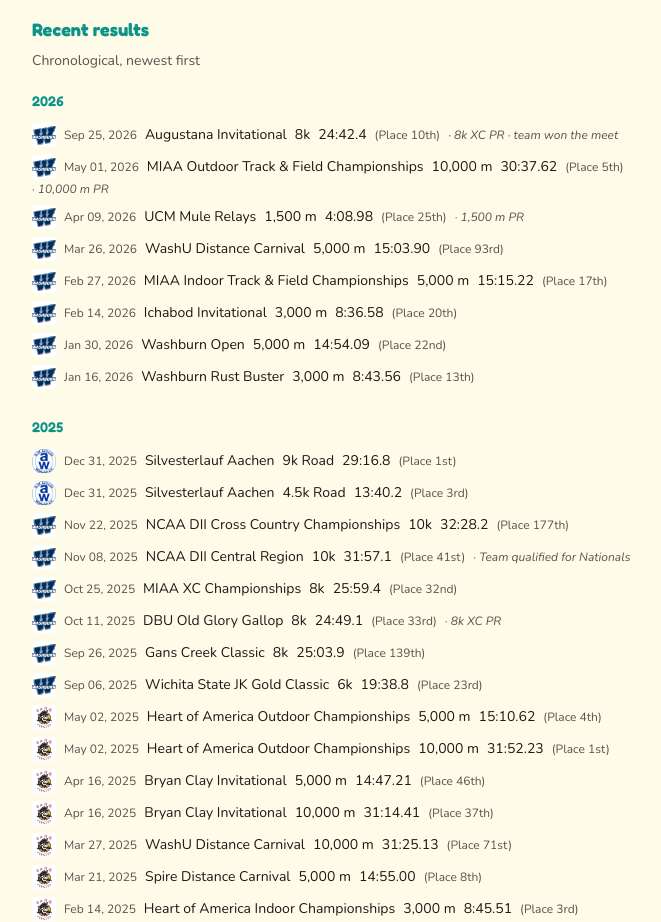
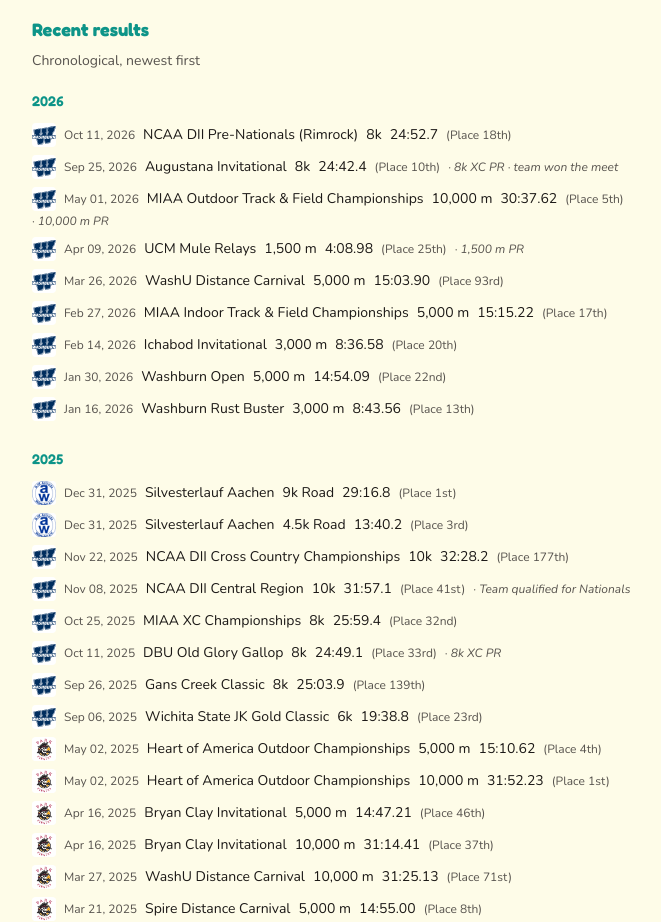
Before and after one commit to Lxkasmehl/Portfolio, a Next.js app: page /sports in a window 1280 px wide. Shown: the part 3840-4762 px from the top of the page, without its empty margins (272-933 px from the left). Built offline with nearby package versions, Linux system fonts and the light colour scheme.

Commit message:
Add 2026 NCAA DII Pre-Nationals XC result
Co-Authored-By: Claude Opus 5.5 <noreply@anthropic.com>

```diff
--- a/content/sportsData.ts
+++ b/content/sportsData.ts
@@ -285,6 +285,14 @@ export const PROGRESSION_8K_XC: ProgressionPoint[] = [
 
 // -- Recent results timeline (chronological: newest first). Source: TFRRS. --
 export const RECENT_RESULTS: ResultEntry[] = [
+  {
+    date: '2026-10-11',
+    teamId: 'washburn',
+    meet: 'NCAA DII Pre-Nationals (Rimrock)',
+    event: '8k',
+    time: '24:52.7',
+    place: '18th',
+  },
   {
     date: '2026-09-25',
     teamId: 'washburn',
```
